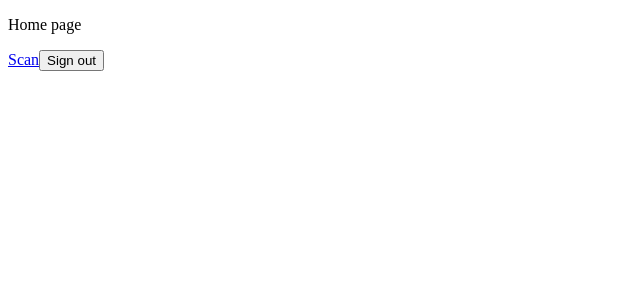
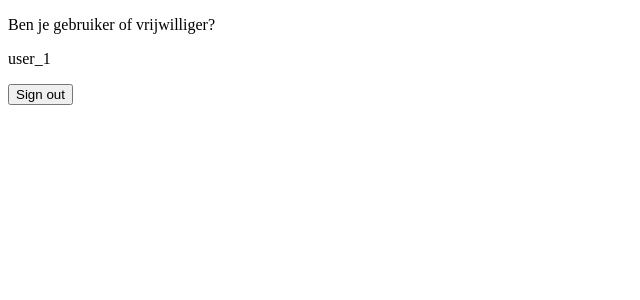
Before and after one commit to jaspervermeulen/Lilly, a React (Create React App) app: page / in a window 1280 px wide. Shown: the top 300 px of the page, without its empty margins (0-640 px from the left). Built offline with nearby package versions, Linux system fonts and the light colour scheme; no server answers; sample sign-in values are in the browser's storage.

Commit message:
Looked into how to make difference between user and volunteer

```diff
--- a/src/Home.js
+++ b/src/Home.js
@@ -1,13 +1,18 @@
-import React from "react";
+import React, { useContext } from "react";
 import { Link } from "react-router-dom";
 import app from "./base";
-
+import { AuthContext } from "./Auth.js";
 
 const Home = () => {
+
+  const { currentUser } = useContext(AuthContext)
+
   return (
     <>
-      <p>Home page</p>
-      <Link to="scan">Scan</Link>
+      <p>Ben je gebruiker of vrijwilliger?</p>
+      {/* <p>Home page</p>
+      <Link to="scan">Scan</Link>*/}
+      <p>{currentUser.uid}</p>
       <button onClick={() => app.auth().signOut()}>Sign out</button>
     </>
   )
--- a/src/Login.js
+++ b/src/Login.js
@@ -1,7 +1,7 @@
-import React, { useCallback, useContext } from "react";
-import { withRouter, Redirect } from "react-router";
+import React, { useCallback } from "react";
+import { withRouter } from "react-router";
 import app from "./base.js";
-import { AuthContext } from "./Auth.js";
+// import { AuthContext } from "./Auth.js";
 
 const Login = ({ history }) => {
   const handleLogin = useCallback(
```
Also changed, not shown: 1 other file (tests, documents, lock files or other folders).
